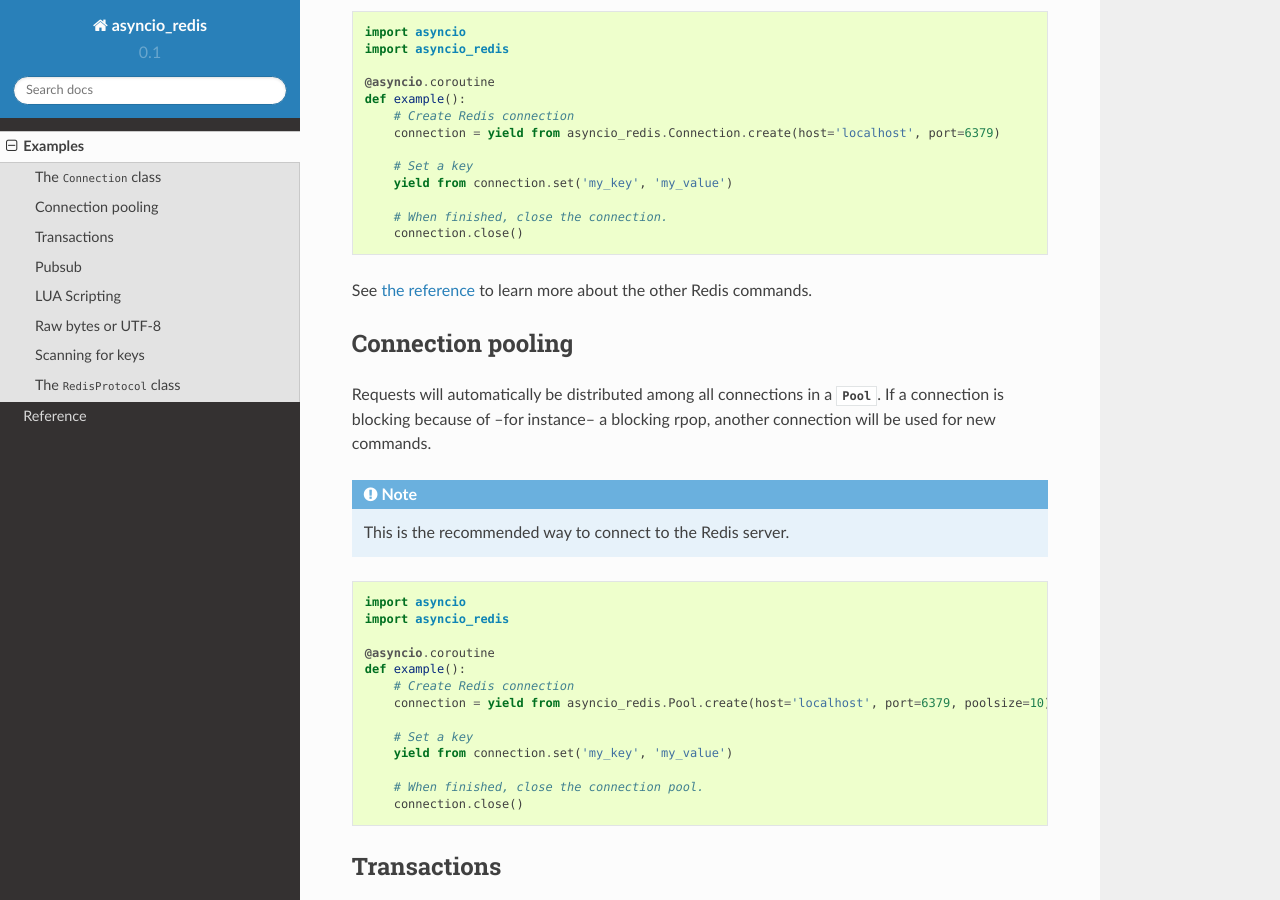
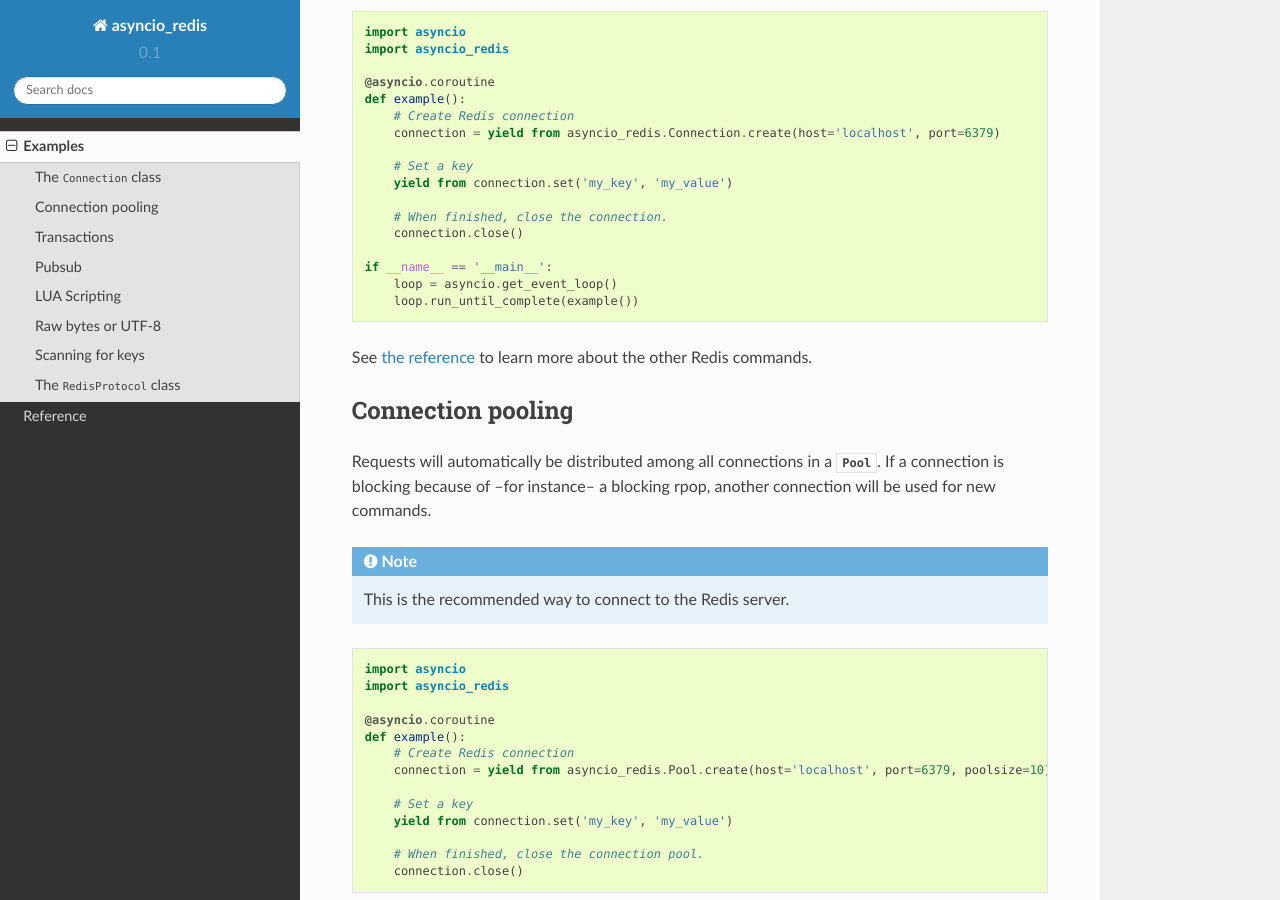
Before and after one commit to jonathanslenders/asyncio-redis, a Sphinx documentation site: the page built from docs/pages/examples.rst, in a window 1280 px wide and 900 px high, scrolled down 327 px. Built offline with Sphinx 7.4.7 and the Read the Docs theme 2.0.0, drawn with Linux system fonts in a browser that asks for light colours.

Commit message:
Added __name__='__main__' to example.

```diff
--- a/docs/pages/examples.rst
+++ b/docs/pages/examples.rst
@@ -27,6 +27,10 @@
 
         # When finished, close the connection.
         connection.close()
+
+    if __name__ == '__main__':
+        loop = asyncio.get_event_loop()
+        loop.run_until_complete(example())
 
 See :ref:`the reference <redis-reference>` to learn more about the other Redis
 commands.
```
